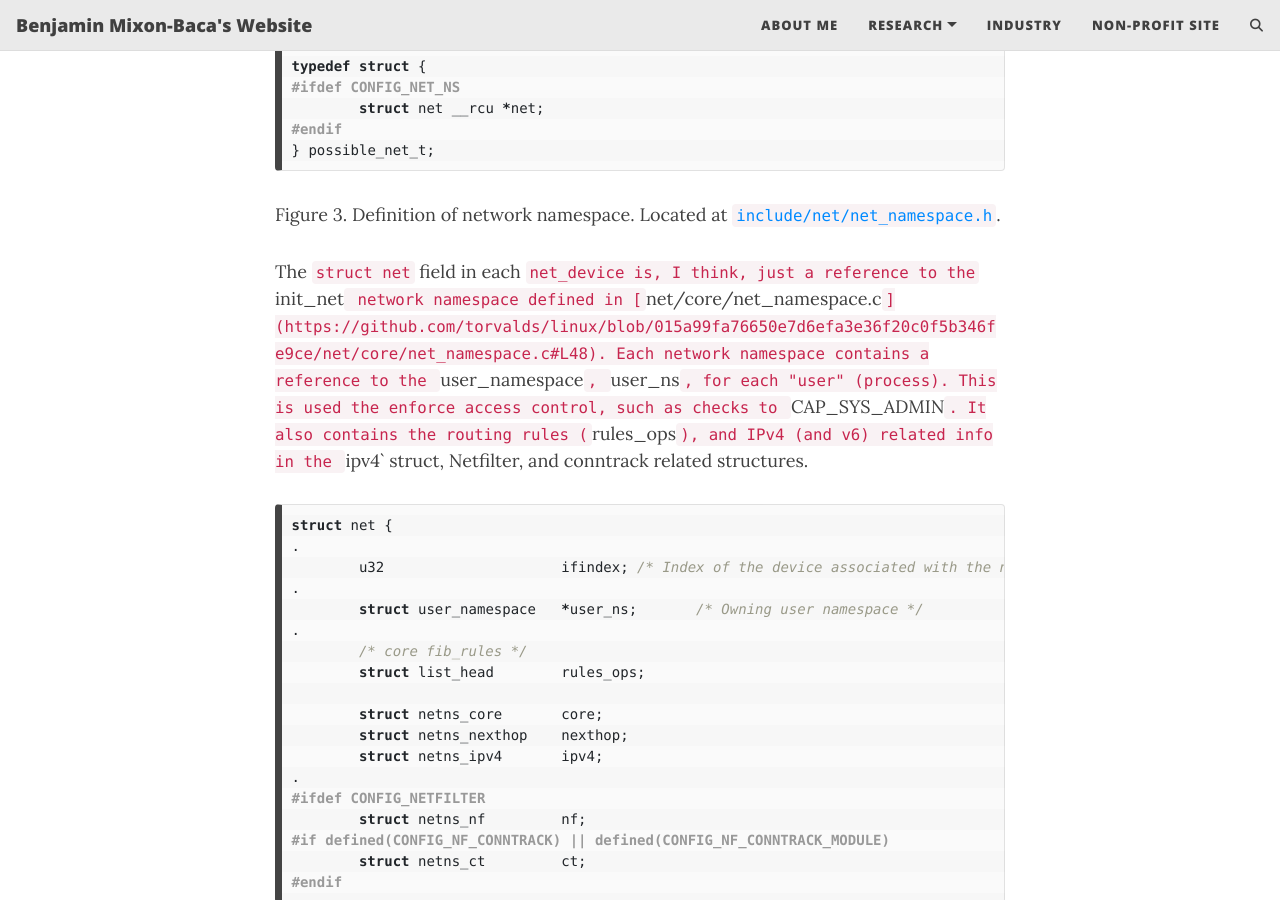
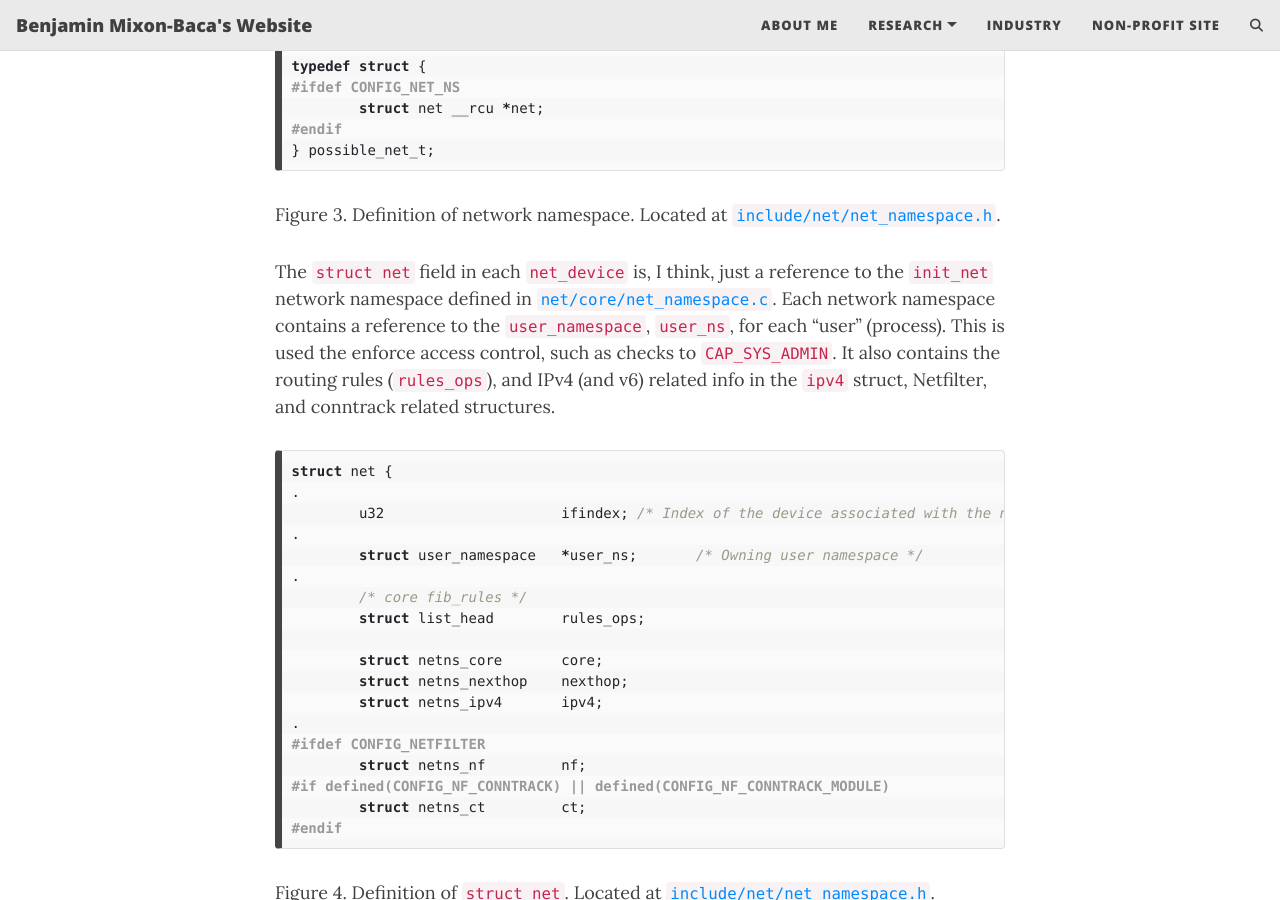
Before and after one commit to bmixonba/bmixonba.github.io, a Jekyll site: the page built from _posts/2025-05-21-Linux-Routing.md, in a window 1280 px wide and 900 px high, scrolled down 4893 px. Built offline with Jekyll 4.4.1, drawn with Linux system fonts in a browser that asks for light colours; comment, search, counter and statistics services are not loaded.

Commit message:
Added missing quote.

````diff
--- a/_posts/2025-05-21-Linux-Routing.md
+++ b/_posts/2025-05-21-Linux-Routing.md
@@ -193,7 +193,7 @@ typedef struct {
 ```
 Figure 3. Definition of network namespace. Located at [`include/net/net_namespace.h`](https://github.com/torvalds/linux/blob/master/include/net/net_namespace.h#L397).
 
-The `struct net` field in each `net_device is, I think, just a reference to the
+The `struct net` field in each `net_device` is, I think, just a reference to the
 `init_net` network namespace defined in
 [`net/core/net_namespace.c`](https://github.com/torvalds/linux/blob/015a99fa76650e7d6efa3e36f20c0f5b346fe9ce/net/core/net_namespace.c#L48). Each network namespace contains a reference to the `user_namespace`, `user_ns`, for each "user" (process). This is used the enforce access control, such as checks to `CAP_SYS_ADMIN`. It also contains the routing rules (`rules_ops`), and IPv4 (and v6) related info in the `ipv4` struct, Netfilter, and conntrack related structures.
 
````
